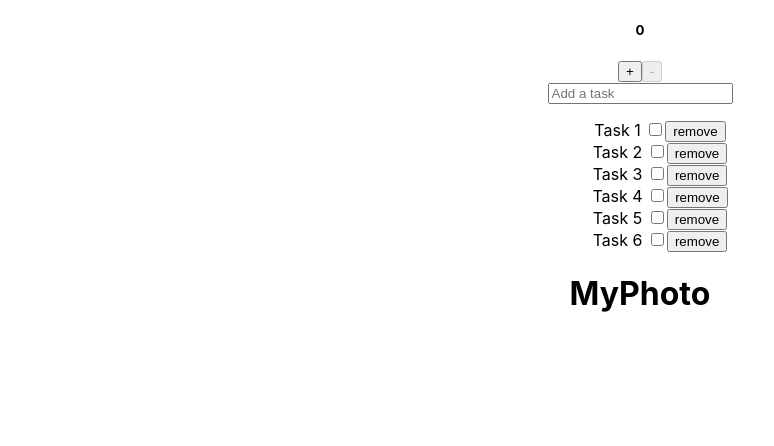
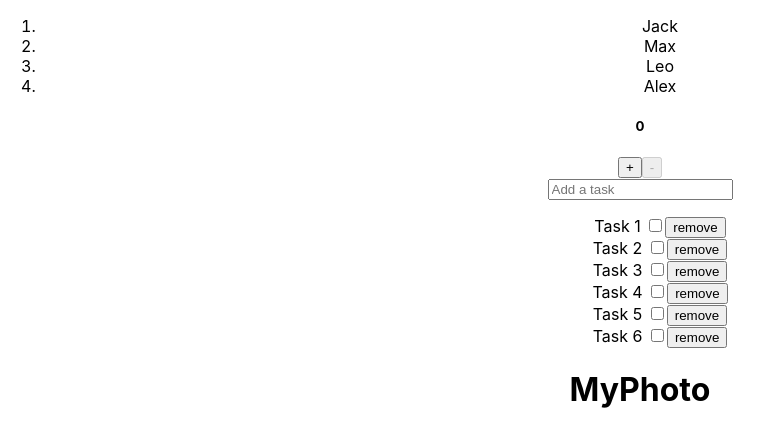
Before and after one commit to AliakseiKrasko/unit_testy, a React (Create React App) app: page / in a window 1280 px wide. Shown: the top 446 px of the page, without its empty margins (0-774 px from the left). Built offline with nearby package versions, Linux system fonts and the light colour scheme.

Commit message:
added array

```diff
--- a/src/App.tsx
+++ b/src/App.tsx
@@ -3,6 +3,7 @@ import React, {ChangeEvent, useState} from 'react';
 import './App.css';
 import {v1} from 'uuid';
 import {Counter} from './Counter';
+import {Array} from './Array';
 
 type TaskType = {
     id: string;
@@ -55,6 +56,7 @@ function App() {
 
         return (
             <div className="App">
+                <Array />
                 <Counter />
                 <input type={'text'}
                        onChange={addTaskHundler}
--- /dev/null
+++ b/src/Array.tsx
@@ -0,0 +1,19 @@
+import * as React from 'react';
+
+type Props = {};
+
+export const Array = (props: Props) => {
+    const state = ["Jack", "Max", "Leo", "Alex"]
+    return (
+        <div>
+            <ol>
+                {state.map(name => {
+                    return (
+                        <li>{name}</li>
+                    )
+                } )}
+            </ol>
+
+        </div>
+    );
+};
```
